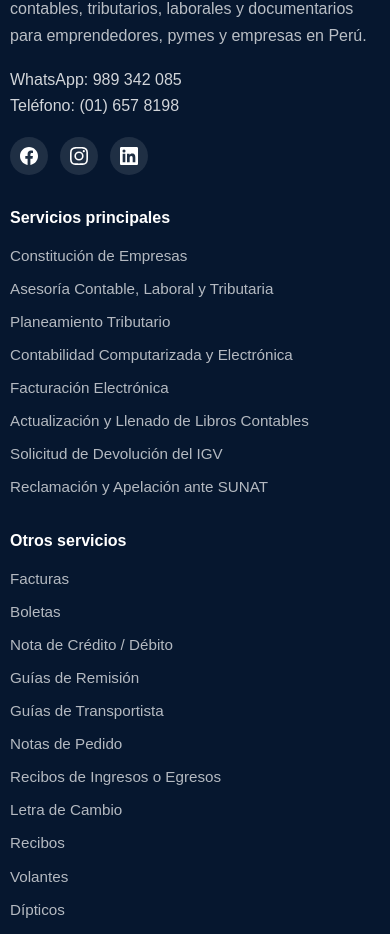
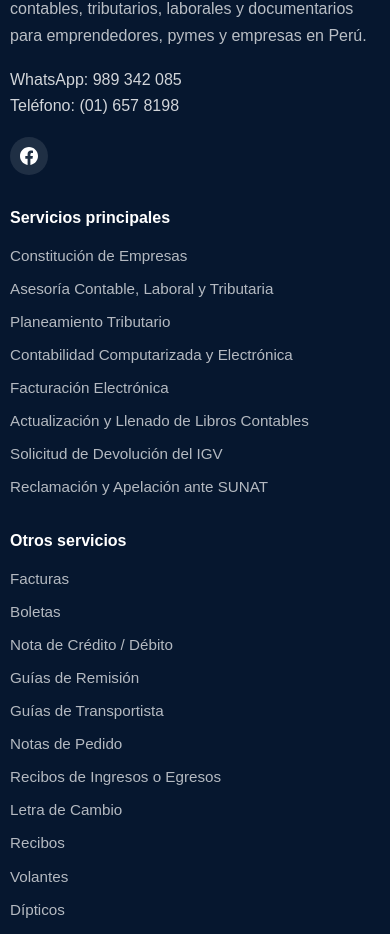
Before and after one commit to VaCris/landing-page-serviserc, a Next.js app: page /convenio-uch in a window 390 px wide. Shown: the part 3835-4769 px from the top of the page. Built offline with nearby package versions, Linux system fonts and the light colour scheme.

Commit message:
refactor: remove unused social media icons and update phone numbers in locations

```diff
--- a/components/Footer.tsx
+++ b/components/Footer.tsx
@@ -9,22 +9,8 @@ const FacebookIcon = (props: SVGProps<SVGSVGElement>) => (
   </svg>
 );
 
-const InstagramIcon = (props: SVGProps<SVGSVGElement>) => (
-  <svg {...props} fill="currentColor" viewBox="0 0 24 24" aria-hidden="true">
-    <path d="M12 2.163c3.204 0 3.584.012 4.85.07 3.252.148 4.771 1.691 4.919 4.919.058 1.265.069 1.645.069 4.849 0 3.205-.012 3.584-.069 4.849-.149 3.225-1.664 4.771-4.919 4.919-1.266.058-1.644.07-4.85.07-3.204 0-3.584-.012-4.849-.07-3.26-.149-4.771-1.699-4.919-4.92-.058-1.265-.07-1.644-.07-4.849 0-3.204.013-3.583.07-4.849.149-3.227 1.664-4.771 4.919-4.919 1.266-.057 1.645-.069 4.849-.069zM12 0C8.741 0 8.333.014 7.053.072 2.695.272.273 2.69.073 7.052.014 8.333 0 8.741 0 12c0 3.259.014 3.668.072 4.948.2 4.358 2.618 6.78 6.98 6.98C8.333 23.986 8.741 24 12 24c3.259 0 3.668-.014 4.948-.072 4.354-.2 6.782-2.618 6.979-6.98.059-1.28.073-1.689.073-4.948 0-3.259-.014-3.667-.072-4.947-.196-4.354-2.617-6.78-6.979-6.98C15.668.014 15.259 0 12 0zm0 5.838a6.162 6.162 0 100 12.324 6.162 6.162 0 000-12.324zM12 16a4 4 0 110-8 4 4 0 010 8zm6.406-11.845a1.44 1.44 0 100 2.881 1.44 1.44 0 000-2.881z" />
-  </svg>
-);
-
-const LinkedinIcon = (props: SVGProps<SVGSVGElement>) => (
-  <svg {...props} fill="currentColor" viewBox="0 0 24 24" aria-hidden="true">
-    <path d="M20.447 20.452h-3.554v-5.569c0-1.328-.027-3.037-1.852-3.037-1.853 0-2.136 1.445-2.136 2.939v5.667H9.351V9h3.414v1.561h.046c.477-.9 1.637-1.85 3.37-1.85 3.601 0 4.267 2.37 4.267 5.455v6.286zM5.337 7.433a2.062 2.062 0 01-2.063-2.065 2.064 2.064 0 112.063 2.065zm1.782 13.019H3.555V9h3.564v11.452zM22.225 0H1.771C.792 0 0 .774 0 1.729v20.542C0 23.227.792 24 1.771 24h20.451C23.2 24 24 23.227 24 22.271V1.729C24 .774 23.2 0 22.222 0h.003z" />
-  </svg>
-);
-
 const socials = [
-  { icon: FacebookIcon, href: '#', label: 'Facebook' },
-  { icon: InstagramIcon, href: '#', label: 'Instagram' },
-  { icon: LinkedinIcon, href: '#', label: 'LinkedIn' },
+  { icon: FacebookIcon, href: 'https://www.facebook.com/contableslegales/', label: 'Facebook' }
 ];
 
 export function Footer() {
--- a/data/locations.ts
+++ b/data/locations.ts
@@ -3,7 +3,7 @@ export const locations = [
     name: 'Los Olivos',
     address: 'Av. Alfredo Mendiola MZ. J LT. 13-B Urb. Santa Luisa 2',
     reference: 'Al lado de la SUNAT de VILLASOL - LOS OLIVOS - 2DO PISO',
-    phones: ['989 342 085', '991 324 387', '932 555 791', '986 509 615'],
+    phones: ['989 342 085', '991 324 387', '932 555 791'],
     office: '(01) 657 8198',
     map: 'https://www.google.com/maps/embed?pb=!1m18!1m12!1m3!1d975.807805772875!2d-77.0695886102817!3d-11.958486741152038!2m3!1f0!2f0!3f0!3m2!1i1024!2i768!4f13.1!3m3!1m2!1s0x9105ce260b2e13bb%3A0x61277e4d3af94e0d!2sSERVISERC%20S.R.L.!5e0!3m2!1sen!2spe!4v1723509758437!5m2!1sen!2spe',
   },
@@ -11,7 +11,7 @@ export const locations = [
     name: 'San Isidro',
     address: 'Paseo de la República 3557 OF. 701 - Lima',
     reference: 'Entre Puente Canaval y Moreyra y Aramburú, al frente de Plaza Vea',
-    phones: ['943 515 481', '989 342 085'],
+    phones: ['989 342 085'],
     office: '(01) 390 3524',
     map: 'https://www.google.com/maps/embed?pb=!1m18!1m12!1m3!1d3901.1801452578547!2d-77.0261631237209!3d-12.09981681477695!2m3!1f0!2f0!3f0!3m2!1i1024!2i768!4f13.1!3m3!1m2!1s0x9105c86ee6498aa3%3A0xc0d0b388e3b29fa9!2sAv.%20P.%C2%BA%20de%20la%20Rep%C3%BAblica%203557%2C%20San%20Isidro%2015047!5e0!3m2!1ses-419!2spe!4v1723557564924!5m2!1ses-419!2spe',
   },
```
